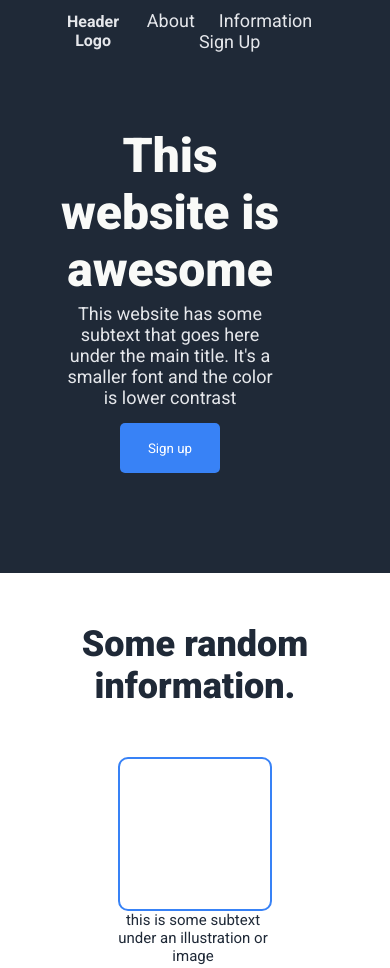
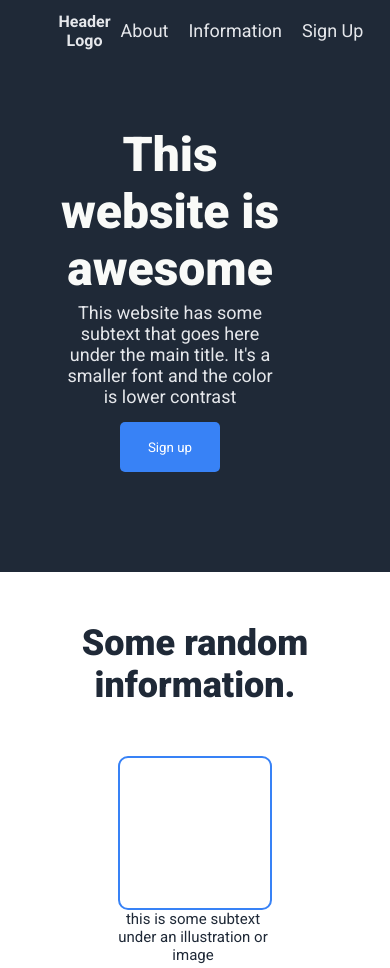
Before and after one commit to semnim/landing-page, a plain HTML site: page index.html in a window 390 px wide. Shown: the top 968 px of the page. Drawn offline with Linux system fonts and the light colour scheme.

Commit message:
fix signup link wrap

```diff
--- a/styles.css
+++ b/styles.css
@@ -207,6 +207,12 @@ cite {
 }
 
 @media only screen and (max-width: 576px) {
+    #header-links {
+        display: flex;
+    }
+    a {
+        white-space: nowrap;
+    }
     #signup--caption__wrapper {
         margin-right: 50px;
     }
```
